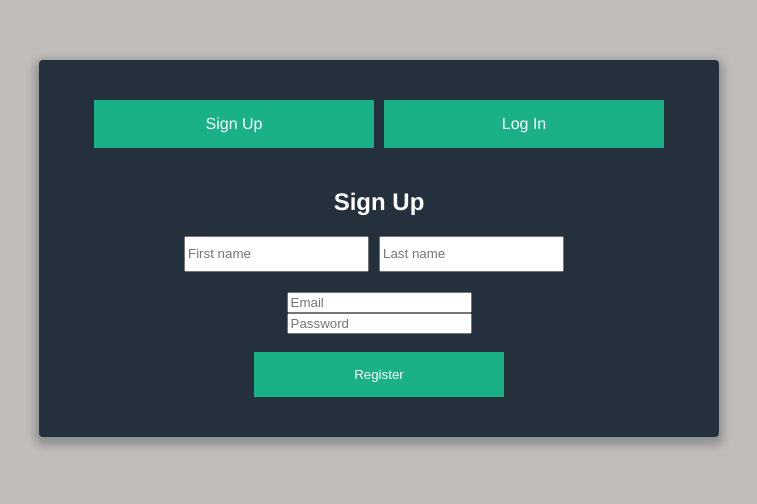
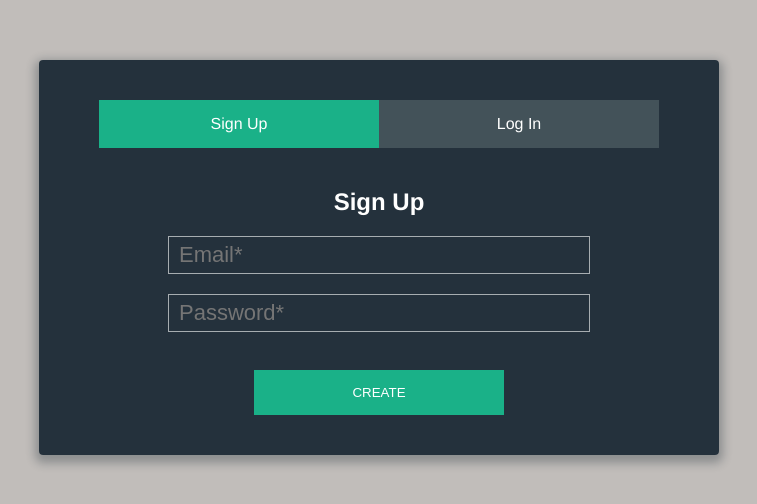
Before and after one commit to rts-cmk-wu09/faglig-fornyelse-Mrleick, a Vue app: page / in a window 1280 px wide. Shown: the top 504 px of the page, without its empty margins (261-1018 px from the left). Built offline with nearby package versions, Linux system fonts and the light colour scheme.

Commit message:
Updated code.

```diff
--- a/src/App.vue
+++ b/src/App.vue
@@ -1,22 +1,22 @@
 <template>
   <div id="app">
-    <regForm />
+    <Regform />
   </div>
 </template>
 
 <script>
-import regForm from '@/components/Regform.vue';
+import Regform from "./components/Regform.vue";
 
 export default {
-  name: 'App',
+  name: "App",
   components: {
-    regForm,
+    Regform,
   },
 };
 </script>
 
 <style>
-body{
+body {
   background: #c1bdba;
 }
 
--- a/src/components/RegForm.vue
+++ b/src/components/RegForm.vue
@@ -1,45 +1,58 @@
 <template>
   <div class="front-page">
-    <form @submit.prevent="register">
+    <form @submit.prevent="handleFormSubmit">
       <ul class="tab-group">
-        <li class="tab"><a href="#signup">Sign Up</a></li>
-        <li class="tab"><a href="#login">Log In</a></li>
+        <li class="tab" :class="{ active: !showLoginForm }">
+          <a href="#signup" @click="showLoginForm = false">Sign Up</a>
+        </li>
+        <li
+          class="tab"
+          :class="{ active: showLoginForm }"
+          @click="showLoginForm = true"
+        >
+          <a href="#login">Log In</a>
+        </li>
       </ul>
-      <h2>Sign Up</h2>
+      <h2 v-if="!showLoginForm">Sign Up</h2>
 
-      <div class="name">
+      <div class="register" v-if="!showLoginForm">
         <input
-          placeholder="First name"
-          type="text"
-          id="firstName"
-          v-model="firstName"
-          required
-        />
-        <input
-          placeholder="Last name"
-          type="text"
-          id="lastName"
-          v-model="lastName"
-          required
-        /><br /><br />
-      </div>
-      <div class="info">
-        <input
-          placeholder="Email"
+          placeholder="Email*"
           type="email"
           id="email"
           v-model="email"
           required
         /><br />
         <input
-          placeholder="Password"
+          placeholder="Password*"
           type="password"
           id="password"
           v-model="password"
           required
         /><br /><br />
       </div>
-      <button type="submit">Register</button>
+      <button type="submit" v-if="!showLoginForm">CREATE</button>
+
+      <h2 v-if="showLoginForm">Login</h2>
+
+      <!-- Conditionally render the login form -->
+      <div class="login" v-if="showLoginForm">
+        <input
+          placeholder="Email*"
+          type="email"
+          id="login-email"
+          v-model="loginEmail"
+          required
+        /><br />
+        <input
+          placeholder="Password*"
+          type="password"
+          id="login-password"
+          v-model="loginPassword"
+          required
+        /><br /><br />
+      </div>
+      <button type="submit" v-if="showLoginForm">LOG IN</button>
     </form>
   </div>
 </template>
@@ -56,24 +69,41 @@ export default {
     const firstName = ref("");
     const lastName = ref("");
 
-    const register = async () => {
+    const loginEmail = ref("");
+    const loginPassword = ref("");
+    const showLoginForm = ref(false);
+
+    const handleFormSubmit = async () => {
+      if (showLoginForm.value) {
+        // Handle login
+        try {
+          await auth.signInWithEmailAndPassword(
+            loginEmail.value,
+            loginPassword.value
+          );
+          console.log("User logged in successfully");
+          alert("Login successful!");
+        } catch (error) {
+          console.error("Login error:", error);
+          alert("Login failed. Please check your credentials and try again.");
+        }
+      } else {
+        // Handle registration
         try {
           const userCredential = await auth.createUserWithEmailAndPassword(
             email.value,
             password.value
           );
           const user = userCredential.user;
-
-        // Update user's display name with first name and last name
           await user.updateProfile({
             displayName: `${firstName.value} ${lastName.value}`,
           });
-
           console.log("User registered:", user);
           alert("Registration successful!");
         } catch (error) {
           console.error("Registration error:", error);
           alert("Registration failed. Please check your inputs and try again.");
+        }
       }
     };
 
@@ -82,11 +112,16 @@ export default {
       password,
       firstName,
       lastName,
-      register,
+      loginEmail,
+      loginPassword,
+      showLoginForm,
+      handleFormSubmit,
     };
   },
 };
 </script>
+
+
 
 <style scoped>
 .front-page {
@@ -101,7 +136,6 @@ export default {
 
 .tab-group {
   display: flex;
-  gap: 10px;
   list-style: none;
   padding: 0;
   margin: 0 0 40px 0;
@@ -110,7 +144,16 @@ export default {
 
 .tab {
   text-decoration: none;
+  background-color: rgba(160, 179, 176, 0.25);
+}
+
+.active {
   background-color: #1ab188;
+}
+
+.active:hover {
+  transition: 0.5s ease;
+  background-color: rgba(26, 177, 136, 0.8);
 }
 
 li a {
@@ -119,6 +162,23 @@ li a {
   padding: 15px;
   display: block;
   width: 250px;
+}
+
+input {
+  background: none;
+  border: 1px solid rgba(255, 255, 255, 0.6);
+  margin-bottom: 20px;
+  padding: 5px 10px;
+  color: white;
+  border-radius: none;
+  font-size: 22px;
+  width: 400px;
+}
+
+input:focus {
+  outline: none;
+  transition: 0.5s ease;
+  border: 1px solid rgba(26, 177, 136, 0.8);
 }
 
 button {
@@ -131,12 +191,8 @@ button {
   cursor: pointer;
 }
 
-.name {
-  width: 500px;
-  display: flex;
-  justify-content: center;
-  gap: 10px;
-  margin: auto;
-  margin-bottom: 20px;
+button:hover {
+  transition: 0.5s ease;
+  background-color: rgba(26, 177, 136, 0.8);
 }
 </style>
--- /dev/null
+++ b/src/components/loginForm.vue
@@ -0,0 +1,147 @@
+<template>
+  <div class="loginForm">
+    <form @submit.prevent="register">
+      <ul class="tab-group">
+        <li class="tab "><a href="#signup">SIGN UP</a></li>
+        <li class="tab active"><a href="#login">LOG IN</a></li>
+      </ul>
+      <h2>Login</h2>
+
+      <div class="info">
+        <input
+          placeholder="Email*"
+          type="email"
+          id="email"
+          v-model="email"
+          required
+        /><br />
+        <input
+          placeholder="Password*"
+          type="password"
+          id="password"
+          v-model="password"
+          required
+        /><br /><br />
+      </div>
+      <button type="submit">LOG IN</button>
+    </form>
+  </div>
+</template>
+
+<script>
+import { ref } from "vue";
+import { auth } from "../firebase/config.js";
+
+export default {
+  name: "regForm",
+  setup() {
+    const email = ref("");
+    const password = ref("");
+    const firstName = ref("");
+    const lastName = ref("");
+
+    const register = async () => {
+      try {
+        const userCredential = await auth.createUserWithEmailAndPassword(
+          email.value,
+          password.value
+        );
+        const user = userCredential.user;
+
+        // Update user's display name with first name and last name
+        await user.updateProfile({
+          displayName: `${firstName.value} ${lastName.value}`,
+        });
+
+        console.log("User registered:", user);
+        alert("Registration successful!");
+      } catch (error) {
+        console.error("Registration error:", error);
+        alert("Registration failed. Please check your inputs and try again.");
+      }
+    };
+
+    return {
+      email,
+      password,
+      firstName,
+      lastName,
+      register,
+    };
+  },
+};
+</script>
+
+<style scoped>
+.front-page {
+  color: white;
+  background: rgba(19, 35, 47, 0.9);
+  padding: 40px;
+  max-width: 600px;
+  margin: 40px auto;
+  border-radius: 4px;
+  box-shadow: 0 4px 10px 4px rgba(19, 35, 47, 0.3);
+}
+
+.tab-group {
+  display: flex;
+  list-style: none;
+  padding: 0;
+  margin: 0 0 40px 0;
+  justify-content: center;
+}
+
+.tab {
+  text-decoration: none;
+  background-color: rgba(160, 179, 176, 0.25);
+}
+
+.active {
+  background-color: #1ab188;
+}
+
+.active:hover {
+  transition: 0.5s ease;
+  background-color: rgba(26, 177, 136, 0.8);
+}
+
+li a {
+  text-decoration: none;
+  color: white;
+  padding: 15px;
+  display: block;
+  width: 250px;
+}
+
+input {
+  background: none;
+  border: 1px solid rgba(255, 255, 255, 0.6);
+  margin-bottom: 20px;
+  padding: 5px 10px;
+  color: white;
+  border-radius: none;
+  font-size: 22px;
+  width: 400px;
+}
+
+input:focus {
+  outline: none;
+  transition: 0.5s ease;
+  border: 1px solid rgba(26, 177, 136, 0.8);
+}
+
+button {
+  color: white;
+  width: 250px;
+  padding: 15px;
+  background-color: #1ab188;
+  outline: none;
+  border: 0;
+  cursor: pointer;
+}
+
+button:hover {
+  transition: 0.5s ease;
+  background-color: rgba(26, 177, 136, 0.8);
+}
+</style>
```
Also changed, not shown: src/views/profilepage.vue (added). Lines whose indentation alone changed are shown as unchanged.
